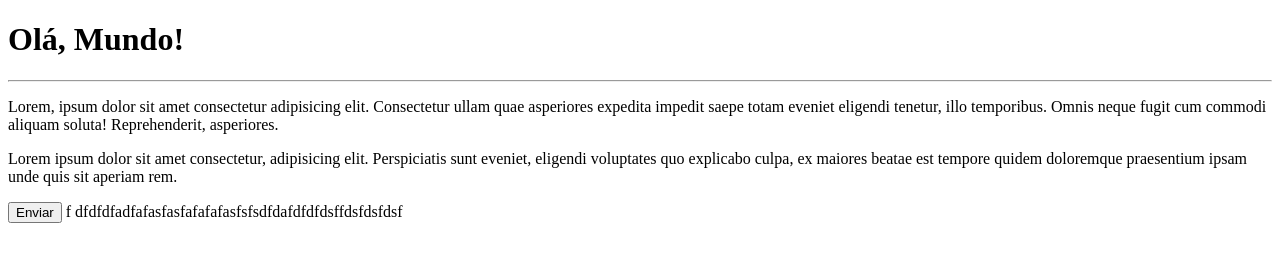
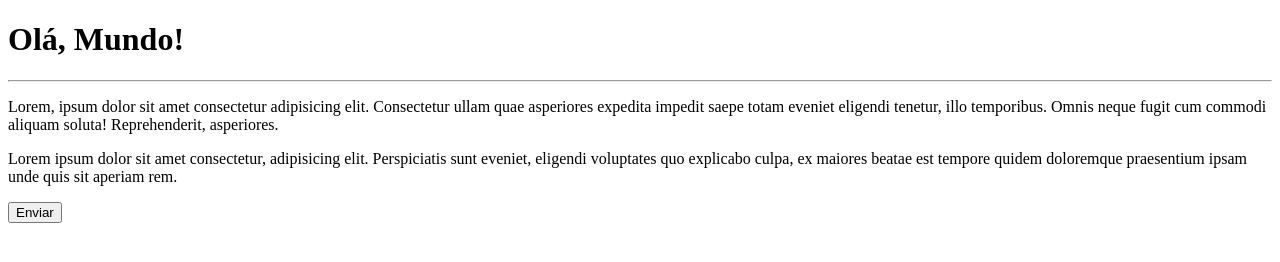
Before and after one commit to AlexandreFreitasCampos/Ola-Mundo, a plain HTML site: page site-exemplo/index.html in a window 1280 px wide. Drawn offline with Linux system fonts and the light colour scheme.

Commit message:
Update index.html

```diff
--- a/site-exemplo/index.html
+++ b/site-exemplo/index.html
@@ -14,8 +14,6 @@
 
     <div id="principal">
         <input type="button" value="Enviar">
-                                    f
-                                    dfdfdfadfafasfasfafafafasfsfsdfdafdfdfdsffdsfdsfdsf
     </div>
 </body>
 </html>
```
